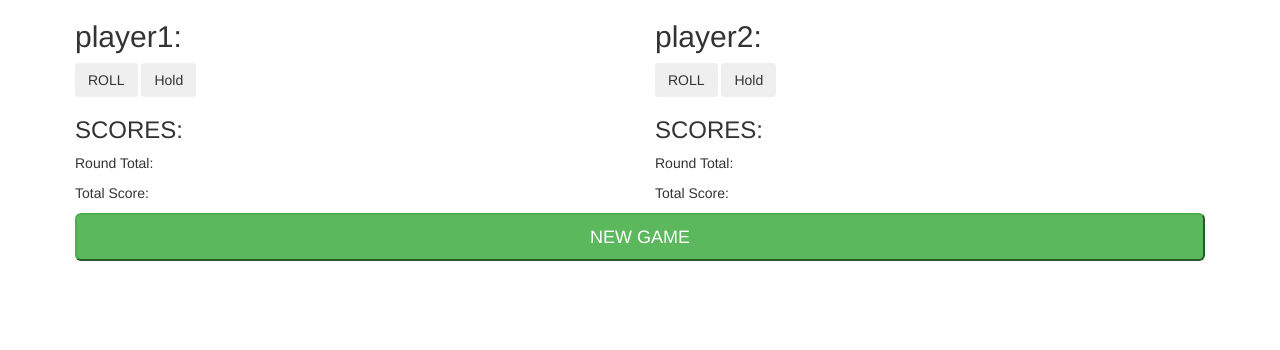
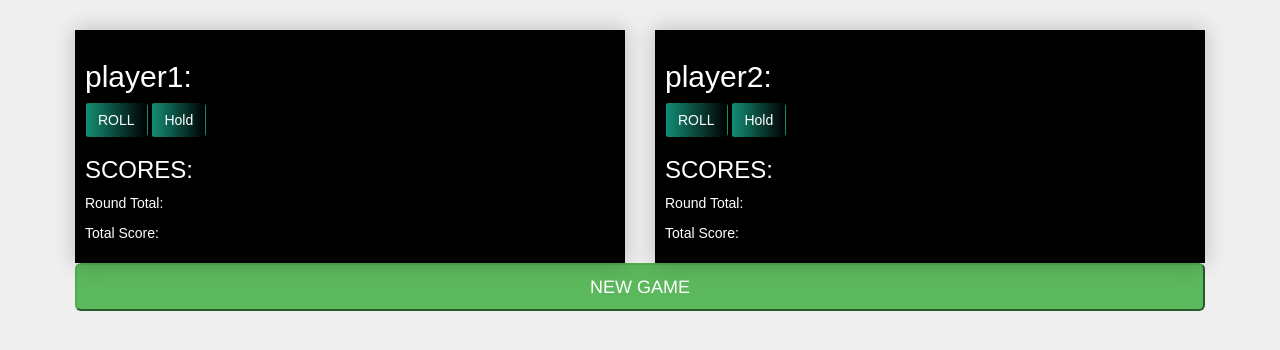
Before and after one commit to badruu/pig-dice-game, a plain HTML site: page index.html in a window 1280 px wide. Both pictures are taken after a click on the button "PROCEED". Drawn offline with Linux system fonts and the light colour scheme.

Commit message:
add style for buttons an d classes play1, play2, card1, card2

```diff
--- a/css/styles.css
+++ b/css/styles.css
@@ -28,3 +28,39 @@
   padding-top: 30px;
   padding-bottom: 75px;
 }
+body
+{
+  background-color: #efefef !important;
+}
+.card1
+{
+  box-shadow: 0px 0px 20px 1px rgba(0,0,0,0.2);
+  padding:10px;
+  margin-top: 30px;
+  background-color: #000;
+}
+.play1
+{
+  font-size: 14px;
+  font-family: sans-serif;
+  color: #fff;
+}
+.card2
+{
+  box-shadow: 0px 0px 20px 1px rgba(0,0,0,0.2);
+  padding:10px;
+  margin-top: 30px;
+  background-color: #000;
+}
+.play2
+{
+  font-size: 14px;
+  font-family: sans-serif;
+  color: #fff;
+}
+.btn
+{
+  background: linear-gradient(to right, #138D75, #000);
+
+}
+}
```
